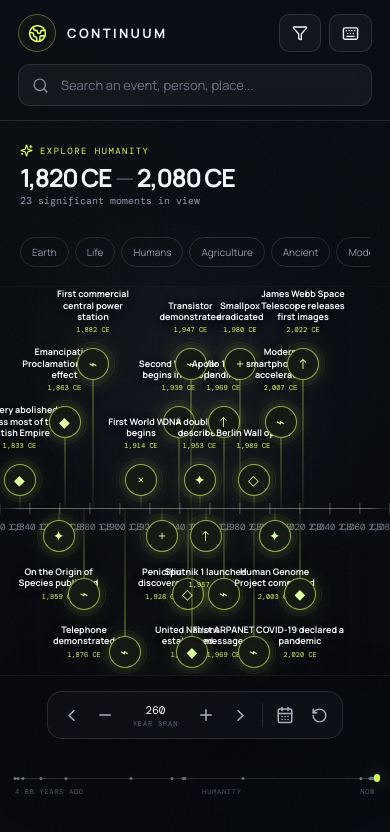
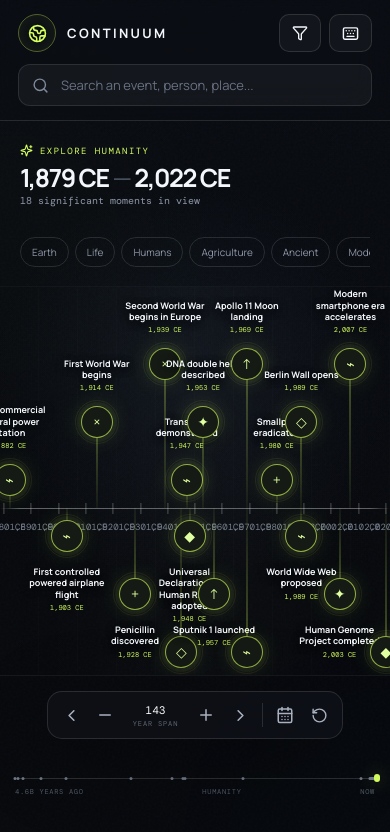
Before and after one commit to PVirgil/Humanitys-Calendar, a React (Vite) app: page / in a window 390 px wide. Shown: the top 832 px of the page. Built offline with nearby package versions, Linux system fonts and the light colour scheme.

Commit message:
Update App.jsx

```diff
--- a/src/App.jsx
+++ b/src/App.jsx
@@ -44,6 +44,13 @@ function signedLog(year) {
 function inverseSignedLog(value) {
   const sign = value < 0 ? -1 : 1;
   return sign * (10 ** Math.abs(value) - 1);
+}
+
+function mobileAdjustedSpan(span) {
+  if (typeof window !== "undefined" && window.innerWidth <= 560) {
+    return Math.max(MIN_SPAN, span * 0.55);
+  }
+  return span;
 }
 
 function yearToWorld(year) {
@@ -133,7 +140,7 @@ function TimelineEvent({ event, left, side, level, visible, selected, onSelect }
 
 function App() {
   const timelineRef = useRef(null);
-  const [view, setView] = useState({ center: 1950, span: 260 });
+  const [view, setView] = useState({ center: 1950, span: mobileAdjustedSpan(260) });
   const [selected, setSelected] = useState(null);
   const [category, setCategory] = useState("All");
   const [query, setQuery] = useState("");
@@ -220,7 +227,7 @@ function App() {
   };
 
   const reset = () => {
-    setView({ center: 1950, span: 260 });
+    setView({ center: 1950, span: mobileAdjustedSpan(260) });
     setCategory("All");
     setQuery("");
     setSelected(null);
@@ -457,7 +464,7 @@ function App() {
           <ChevronRight size={19} />
         </button>
         <div className="dock-divider" />
-        <button onClick={() => jumpTo(2026, 100)} title="Jump to today">
+        <button onClick={() => jumpTo(2026, mobileAdjustedSpan(100))} title="Jump to today">
           <CalendarDays size={18} />
         </button>
         <button onClick={reset} title="Reset view">
```
